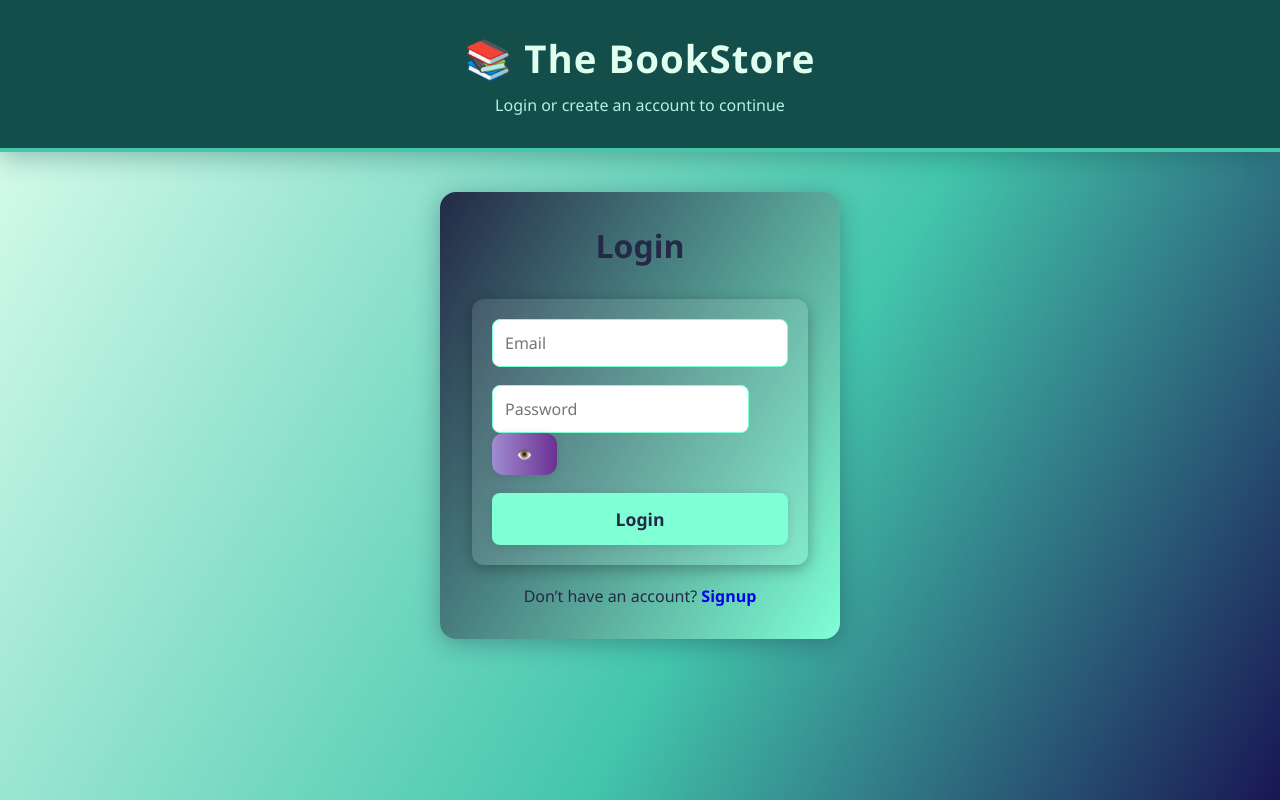
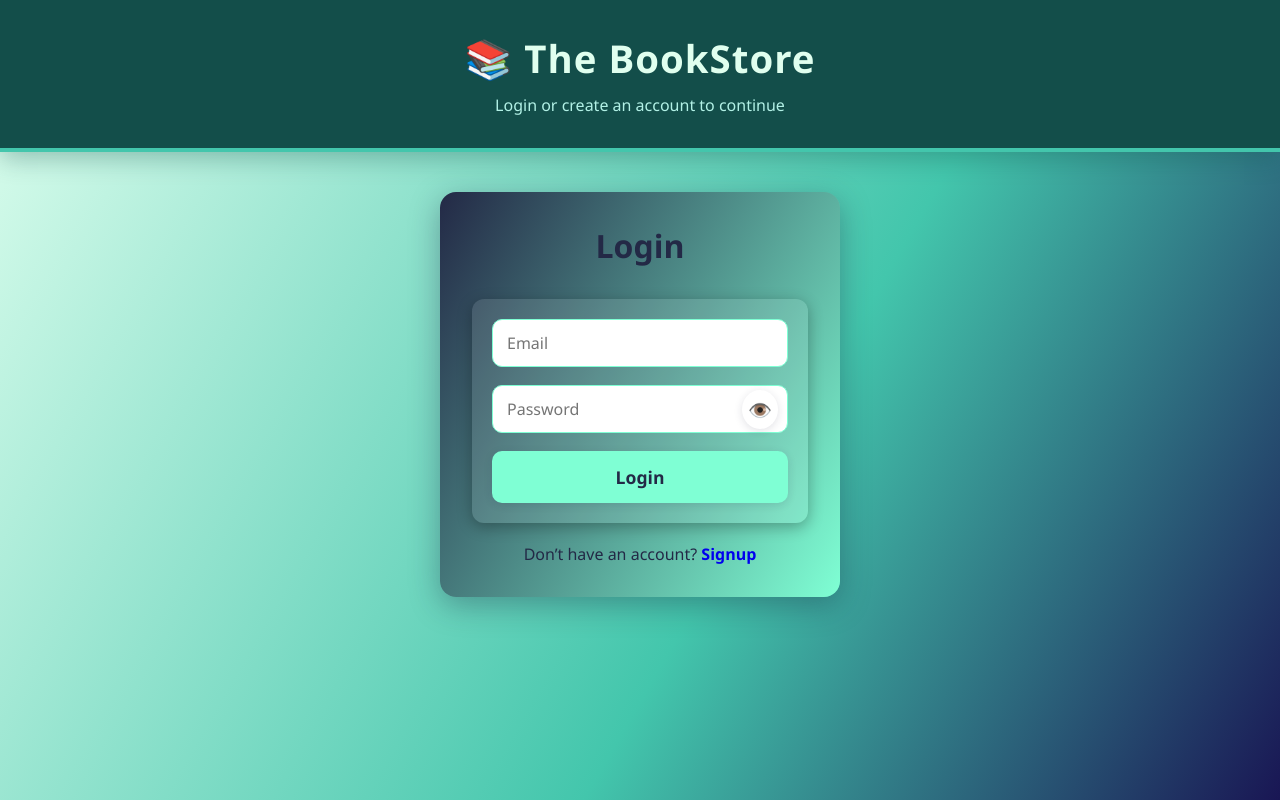
Before and after one commit to anshitaBajpai/The-Bookstore, a React (Vite) app in the folder frontend/: page /auth in a window 1280 px wide. Built offline with nearby package versions, Linux system fonts and the light colour scheme.

Commit message:
refactor

```diff
--- a/frontend/src/pages/AuthPage.module.css
+++ b/frontend/src/pages/AuthPage.module.css
@@ -4,7 +4,7 @@
   margin: 40px auto;
   background: linear-gradient(120deg, #232946 0%, #7fffd4 100%);
   border-radius: 16px;
-  box-shadow: 0 4px 24px #1a223f55;
+  box-shadow: 0 8px 30px rgba(26, 34, 63, 0.35);
 }
 
 .heading {
@@ -21,35 +21,84 @@
   gap: 18px;
 }
 
+
+
 .input {
-  padding: 12px;
-  border-radius: 8px;
+  padding: 12px 14px;
+  border-radius: 10px;
   border: 1.5px solid #7fffd4;
   font-size: 1rem;
   outline: none;
+  transition: border 0.2s, box-shadow 0.2s;
 }
 
 .input:focus {
   border-color: #232946;
-  box-shadow: 0 0 0 2px #23294633;
+  box-shadow: 0 0 0 2px rgba(35, 41, 70, 0.25);
 }
+
+
+
+.passwordWrapper {
+  position: relative;
+  display: flex;
+  align-items: center;
+}
+
+.passwordWrapper .input {
+  width: 100%;
+  padding-right: 44px;
+
+}
+
+.eyeButton {
+  position: absolute;
+  right: 10px;
+  background: transparent;
+  border: none;
+  cursor: pointer;
+  font-size: 1.2rem;
+  color: #232946;
+  display: flex;
+  align-items: center;
+  justify-content: center;
+  padding: 6px;
+  border-radius: 50%;
+  transition: background 0.2s, transform 0.1s;
+}
+
+.eyeButton:hover {
+  background: rgba(35, 41, 70, 0.15);
+}
+
+.eyeButton:active {
+  transform: scale(0.9);
+}
+
+
 
 .button {
   background: #7fffd4;
   color: #232946;
   font-weight: 700;
   border: none;
-  border-radius: 8px;
+  border-radius: 10px;
   padding: 14px;
   font-size: 1.1rem;
   cursor: pointer;
-  transition: 0.2s;
+  transition: background 0.25s, color 0.25s, transform 0.1s;
 }
 
 .button:hover {
   background: #232946;
   color: #7fffd4;
 }
+
+.button:active {
+  transform: translateY(1px);
+}
+
+
 
 .error {
   color: #e53935;
@@ -68,4 +117,10 @@
   color: #0000ee;
   cursor: pointer;
   font-weight: 600;
+  transition: color 0.2s;
 }
+
+.switchText span:hover {
+  color: #232946;
+  text-decoration: underline;
+}
```
